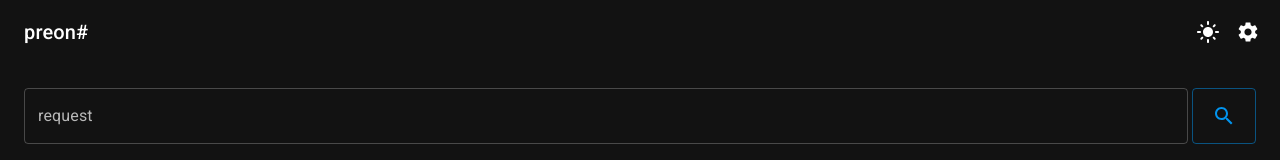
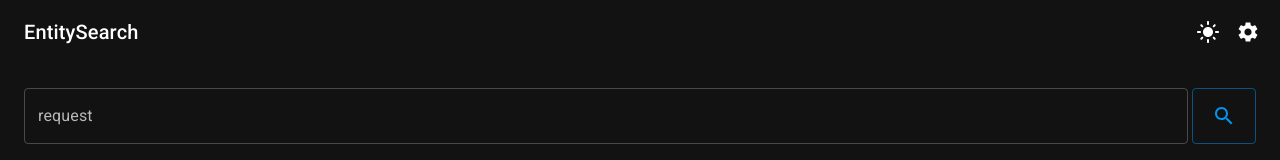
Before and after one commit to kaesaecracker/PreonSharp, a React (Vite) app in the folder preonsharp-react-app/: page / in a window 1280 px wide. Shown: the top 160 px of the page. Built offline with nearby package versions, Linux system fonts and the light colour scheme.

Commit message:
custom app bar component

```diff
--- a/preonsharp-react-app/src/App.tsx
+++ b/preonsharp-react-app/src/App.tsx
@@ -1,25 +1,14 @@
-import {AppBar, CssBaseline, ThemeProvider, Toolbar, useMediaQuery} from "@mui/material";
+import {CssBaseline, ThemeProvider, useMediaQuery} from "@mui/material";
 import {ReactNode, useState} from "react";
-
 import {darkTheme, lightTheme} from "./themes";
 import {useStoredObjectState} from "./useStoredState";
-
 import MainPage from "./MainPage.tsx";
 import MainAppBar from "./MainAppBar";
 import SettingsPage from "./SettingsPage";
-import {ColorScheme, Settings} from "./models/Settings.ts";
+import {ColorScheme, getDefaultSettings, Settings} from "./models/Settings.ts";
 import EntityPage from "./EntityPage.tsx";
 import {EmptyGuid, Guid} from "./models/Guid.ts";
-
-function getDefaultSettings(): Settings {
-  return {
-    colorScheme: "dark",
-    credentials: {
-      userName: '',
-      password: ''
-    }
-  };
-}
+import CustomAppBar from "./components/CustomAppBar.tsx";
 
 export default function App() {
   const [settings, mutateSettings] = useStoredObjectState<Settings>('settings', getDefaultSettings);
@@ -49,9 +38,7 @@ export default function App() {
       break;
     default:
       // default empty app bar for animation
-      subContent = <AppBar sx={{flexGrow: 1}} position="static" elevation={0}>
-        <Toolbar/>
-      </AppBar>;
+      subContent = <CustomAppBar/>;
   }
 
   const mainContent = <>
--- a/preonsharp-react-app/src/EntityPage.tsx
+++ b/preonsharp-react-app/src/EntityPage.tsx
@@ -1,13 +1,12 @@
-import {AppBar, IconButton, LinearProgress, Toolbar, Typography} from "@mui/material";
-
+import {IconButton, LinearProgress} from "@mui/material";
 import CloseIcon from '@mui/icons-material/Close';
+import {useEffect, useState} from 'react';
 import Page from "./components/Page.tsx";
-
-import {useEffect, useState} from 'react';
 import {Entity} from "./models/Entity.ts";
 import {Guid} from "./models/Guid.ts";
 import {Credentials} from "./models/Settings.ts";
 import {fetchData} from "./fetchData.ts";
+import CustomAppBar from "./components/CustomAppBar.tsx";
 
 function EntityView({entity}: { entity: Entity }) {
   return <div>
@@ -20,7 +19,7 @@ const queryUrl = import.meta.env.VITE_BACKEND_URL + `/taxonomy/`;
 export default function EntityPage({onClose, entityId, credentials}: {
   onClose: () => void;
   entityId: Guid;
-  credentials: Credentials
+  credentials: Credentials;
 }) {
   const [data, setData] = useState<Entity | null>(null);
 
@@ -37,16 +36,11 @@ export default function EntityPage({onClose, entityId, credentials}: {
   }, [data, credentials, entityId]);
 
   return <>
-    <AppBar sx={{flexGrow: 1}} position="static" elevation={0}>
-      <Toolbar>
-        <Typography variant="h6" component="div" sx={{flexGrow: 1}}>
-          Entity {entityId}
-        </Typography>
-        <IconButton onClick={onClose} color="inherit">
-          <CloseIcon/>
-        </IconButton>
-      </Toolbar>
-    </AppBar>
+    <CustomAppBar title={`Entity ${entityId}`}>
+      <IconButton onClick={onClose} color="inherit">
+        <CloseIcon/>
+      </IconButton>
+    </CustomAppBar>
 
     <Page>
       {
--- a/preonsharp-react-app/src/MainAppBar.tsx
+++ b/preonsharp-react-app/src/MainAppBar.tsx
@@ -1,9 +1,9 @@
-import { AppBar, IconButton, Toolbar, Typography } from "@mui/material";
-
+import {IconButton} from "@mui/material";
 import DarkModeIcon from "@mui/icons-material/DarkMode";
 import LightModeIcon from "@mui/icons-material/LightMode";
 import SettingsIcon from "@mui/icons-material/Settings";
 import {ColorScheme} from "./models/Settings.ts";
+import CustomAppBar from "./components/CustomAppBar.tsx";
 
 function DarkModeSwitcher(props: {
   colorScheme: ColorScheme,
@@ -18,28 +18,20 @@ function DarkModeSwitcher(props: {
     </IconButton>;
 }
 
-export default function MainAppBar(props: {
+export default function MainAppBar({colorScheme, onSettingsClick, setColorScheme}: {
   colorScheme: ColorScheme;
   onSettingsClick: () => void;
   setColorScheme: (scheme: ColorScheme) => void;
 }) {
-  return <AppBar position="static" elevation={0}>
-    <Toolbar>
-      <Typography variant="h6" component="div" sx={{ flexGrow: 1 }}>
-        preon#
-      </Typography>
-
-      <DarkModeSwitcher colorScheme={props.colorScheme} setColorScheme={props.setColorScheme} />
-
+  return <CustomAppBar title='EntitySearch'>
+    <DarkModeSwitcher colorScheme={colorScheme} setColorScheme={setColorScheme}/>
       <IconButton
         color="inherit"
         aria-label="open drawer"
         edge="end"
-        onClick={props.onSettingsClick}
+        onClick={onSettingsClick}
       >
         <SettingsIcon />
       </IconButton>
-
-    </Toolbar>
-  </AppBar>;
+  </CustomAppBar>;
 }
--- a/preonsharp-react-app/src/SettingsPage.tsx
+++ b/preonsharp-react-app/src/SettingsPage.tsx
@@ -1,18 +1,14 @@
-import {
-  AppBar,
-  IconButton,
-  Paper, TextField,
-  Toolbar,
-  Typography
-} from "@mui/material";
-
+import {IconButton, Paper, TextField, Typography} from "@mui/material";
+import React, {ReactNode} from 'react';
 import CloseIcon from '@mui/icons-material/Close';
 import Page from "./components/Page.tsx";
 import {Settings} from "./models/Settings.ts";
+import CustomAppBar from "./components/CustomAppBar.tsx";
 
-import React, {ReactNode} from 'react';
-
-function SettingsSection({children, title}: { children: ReactNode, title: string }): ReactNode {
+function SettingsSection({children, title}: {
+  children: ReactNode;
+  title: string;
+}): ReactNode {
   return <Paper variant="outlined" sx={{
     gap: '24px',
     display: 'flex',
@@ -47,16 +43,11 @@ export default function SettingsPage(props: {
     }));
 
   return <>
-    <AppBar sx={{flexGrow: 1}} position="static" elevation={0}>
-      <Toolbar>
-        <Typography variant="h6" component="div" sx={{flexGrow: 1}}>
-          Settings
-        </Typography>
-        <IconButton onClick={props.onClose} color="inherit">
-          <CloseIcon/>
-        </IconButton>
-      </Toolbar>
-    </AppBar>
+    <CustomAppBar title='Settings'>
+      <IconButton onClick={props.onClose} color="inherit">
+        <CloseIcon/>
+      </IconButton>
+    </CustomAppBar>
 
     <Page>
       <SettingsSection title='Credentials'>
--- /dev/null
+++ b/preonsharp-react-app/src/components/CustomAppBar.tsx
@@ -0,0 +1,18 @@
+import {AppBar, Toolbar, Typography} from "@mui/material";
+import {ReactNode} from "react";
+
+export default function CustomAppBar({children, title}: {
+  children?: ReactNode;
+  title?: string;
+}) {
+  return <AppBar sx={{flexGrow: 1}} position="static" elevation={0}>
+    <Toolbar>
+      {
+        title && <Typography variant="h6" component="div" sx={{flexGrow: 1}}>
+          {title}
+        </Typography>
+      }
+      {children}
+    </Toolbar>
+  </AppBar>;
+}
--- a/preonsharp-react-app/src/models/Settings.ts
+++ b/preonsharp-react-app/src/models/Settings.ts
@@ -10,3 +10,13 @@ export type Settings = {
   readonly credentials: Credentials;
   readonly colorScheme: ColorScheme;
 }
+
+export function getDefaultSettings(): Settings {
+  return {
+    colorScheme: "dark",
+    credentials: {
+      userName: '',
+      password: ''
+    }
+  };
+}
```
